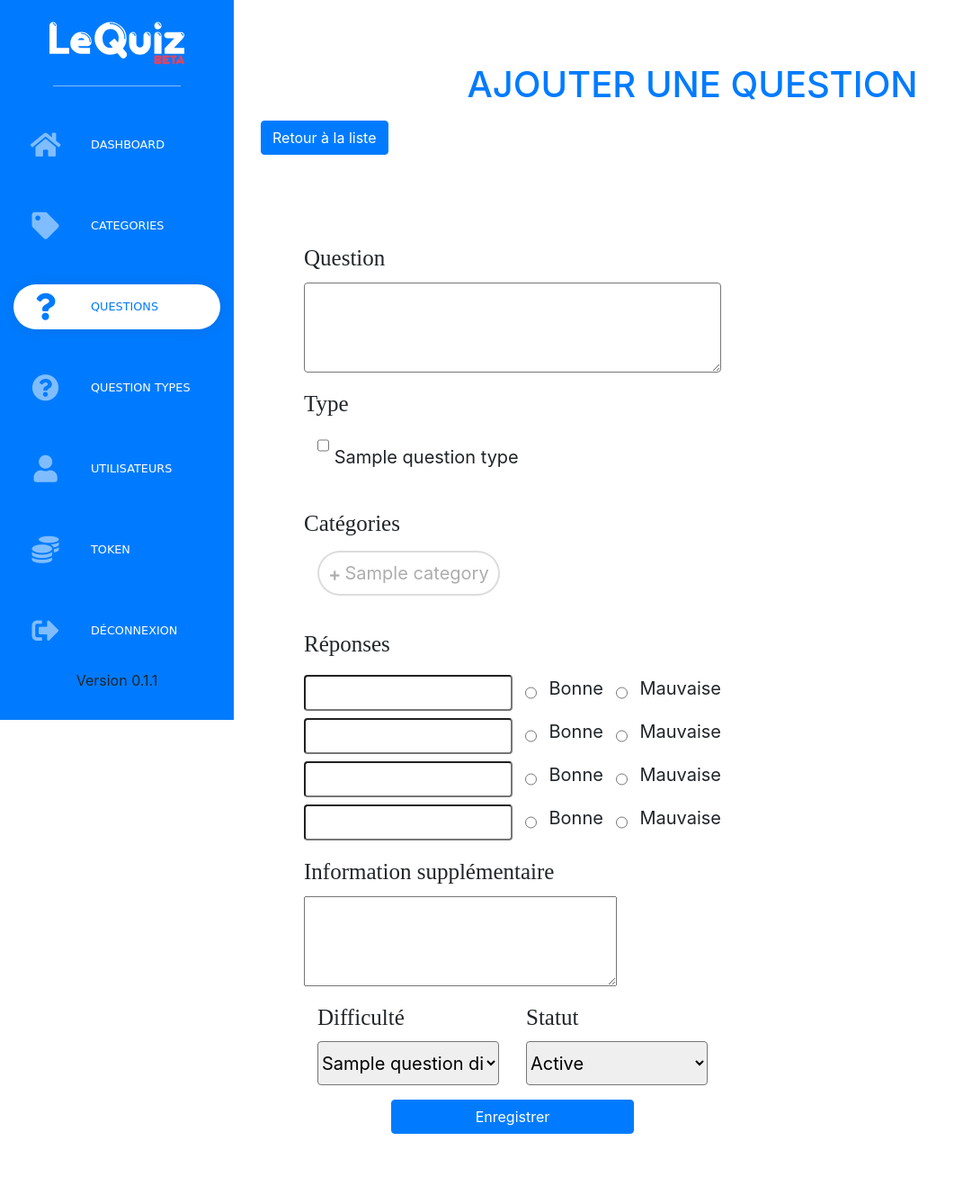
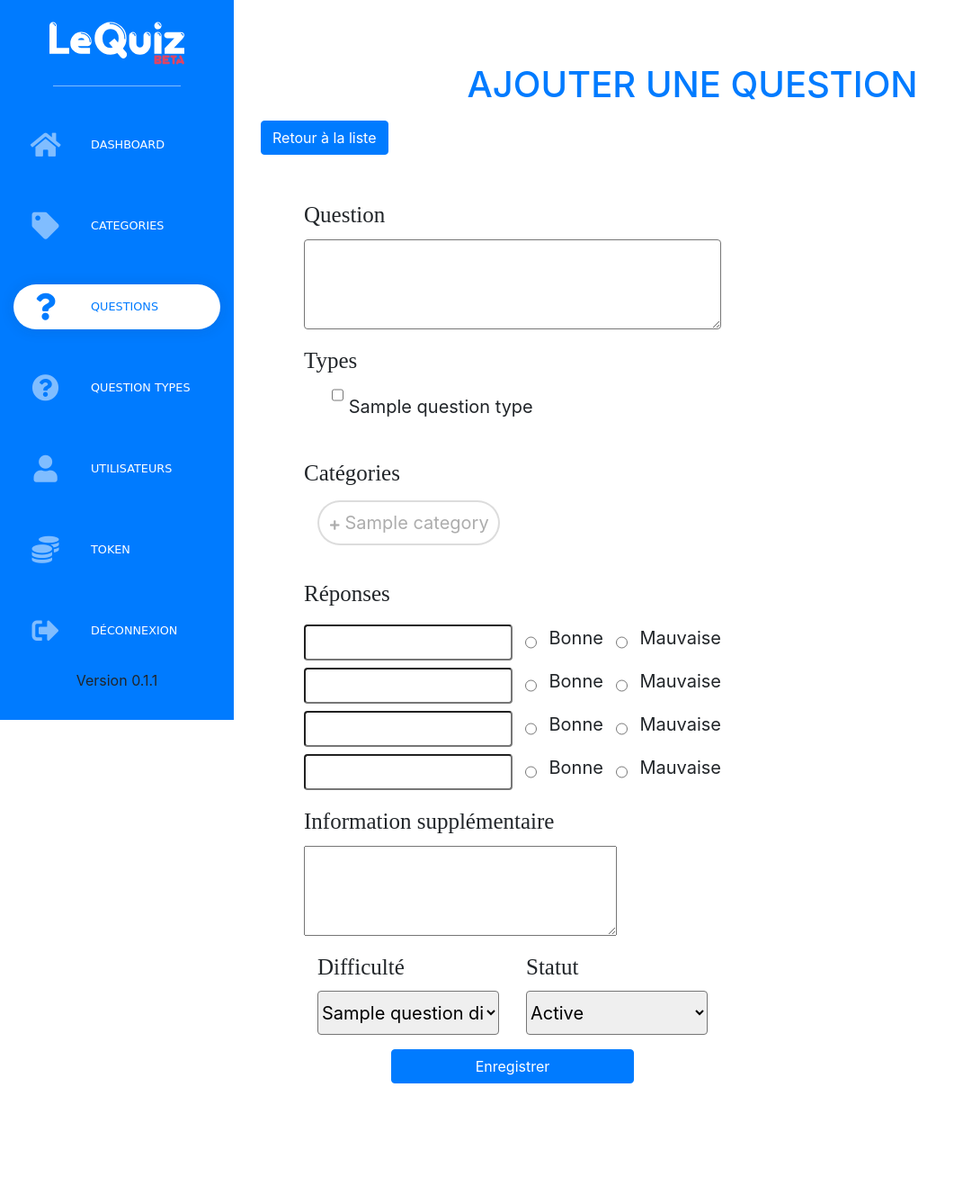
Before and after one commit to LesFreresMoutarde/LeQuiz.io, a Symfony app: template back-office/templates/question/new.html.twig in a window 1280 px wide. Shown: the whole page at 90% size, without its empty margins (0-1081 px from the left). After the commit the page ends 1204 px from the top, so only its background shows below. Run offline with Twig, Linux system fonts and the light colour scheme; the template is opened without the code that fills it: most values are stand-ins (such as "Sample title", 1, 10 or a date in 2020); style sheets or scripts are compiled from the project's sources; some libraries are stand-ins or nearby versions.

Commit message:
adjustement

```diff
--- a/back-office/assets/styles/question.scss
+++ b/back-office/assets/styles/question.scss
@@ -140,3 +140,9 @@ p {
     border: none;
   }
 }
+
+.cb-types {
+  li {
+    display:inline-block;
+  }
+}
--- a/back-office/templates/question/new.html.twig
+++ b/back-office/templates/question/new.html.twig
@@ -6,18 +6,17 @@
 {% block body %}
     <h1 class="title-page">Ajouter une question</h1>
     <a class="btn btn-primary mt-3 mt-3" href="{{ path('question_index') }}">Retour à la liste</a>
-    <div class="div-edit col-xl-7 col-12 rounded mt-5 py-5 p-sm-5 d-flex flex-column justify-content-center">
+    <div class="div-edit col-xl-7 col-12 rounded py-5 p-sm-5 d-flex flex-column justify-content-center">
         <form class="edit-question" action='{{ path('question_new', {id: question.id}) }}' method="post">
             <label class="label-fs" for="question-content">Question</label>
             <textarea class="col-12 col-xl-9 rounded mb-3" id="question-content" name="question-content"
                       required></textarea>
-            <fieldset>
-
-                <label class="label-fs" for="question-type-select">Type</label>
-                <div class="col-12">
+            <fieldset class="d-flex flex-column">
+                <div class="label-fs" for="question-type-select">Types</div>
+                <div class="col-12 cb-types">
                     <ul>
                         {% for type in questionTypes %}
-                            <li>
+                            <li class="mx-3">
                                 <input type="checkbox" id="cbx-type-{{ type.name }}"
                                        name="cbx-type-{{ type.name }}" value="{{ type.name }}">
                                 <label for="cbx-type-{{ type.name }}">{{ type|capitalize }}</label>
```
Also changed, not shown: back-office/templates/question/edit.html.twig (+4 -4 lines).
